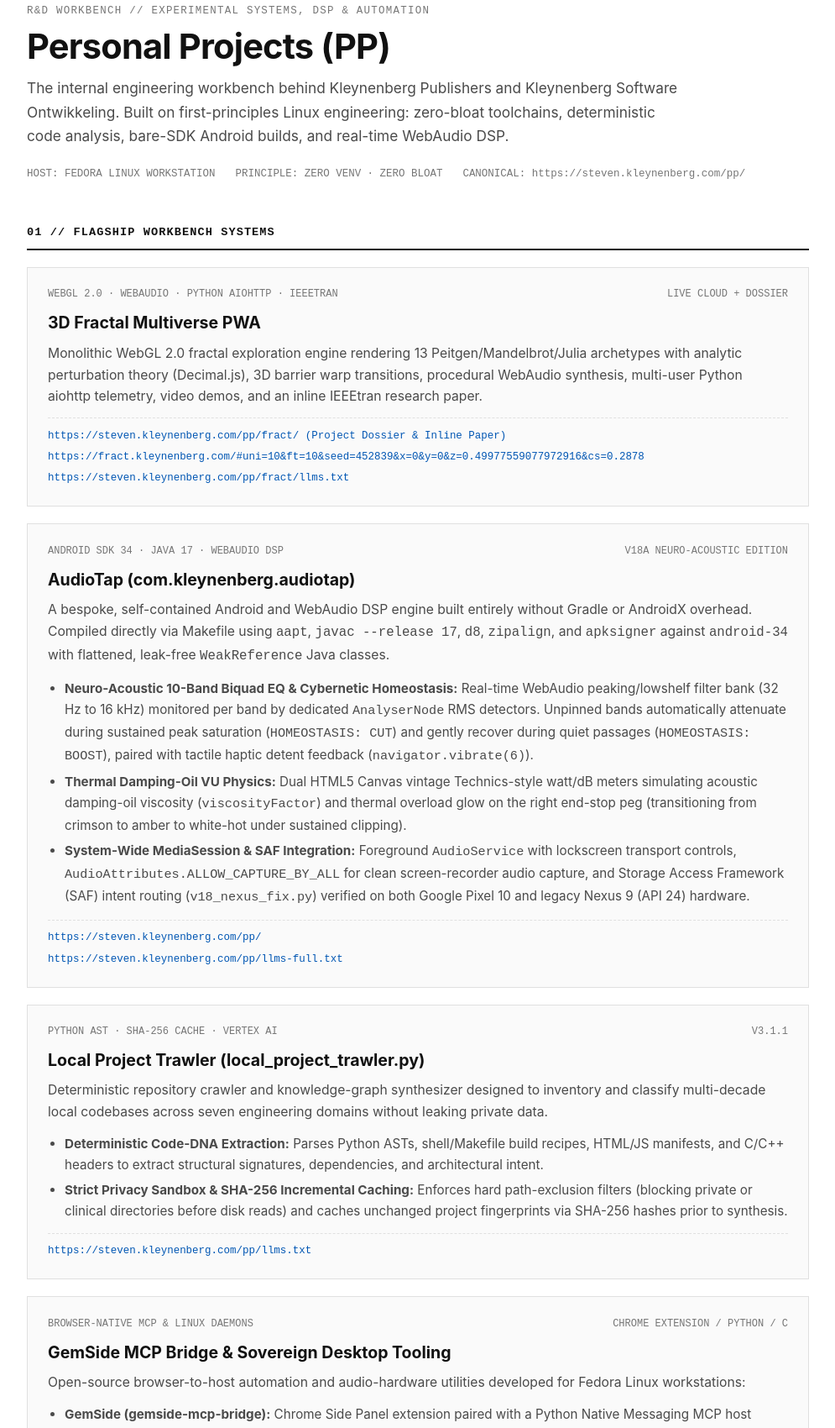
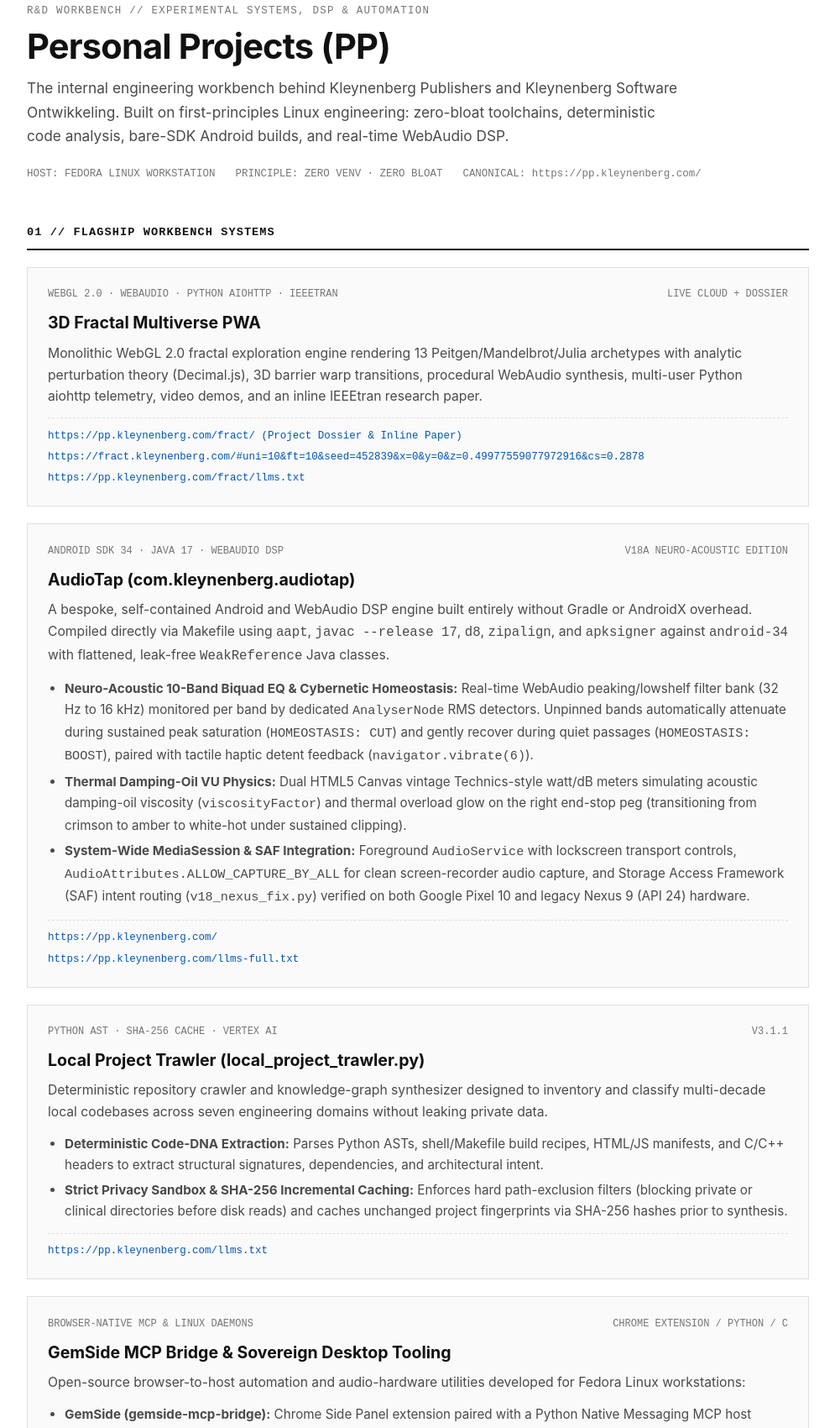
Before and after one commit to kleynenberg/pp, a plain HTML site: page index.html in a window 1280 px wide. Shown: the part 133-1833 px from the top of the page at 84% size, without its empty margins (142-1137 px from the left). Drawn offline with Linux system fonts and the light colour scheme; a web font is replaced by a local one.

Commit message:
Standardize subdomain navigation and canonical URLs for pp.kleynenberg.com

```diff
--- a/index.html
+++ b/index.html
@@ -10,9 +10,9 @@
     <meta name="viewport" content="width=device-width, initial-scale=1.0">
     <title>Personal Projects (PP) — R&amp;D Workbench | Steven Kleynenberg</title>
     <meta name="description" content="Personal Projects (PP) R&D Workbench of Steven Kleynenberg: deterministic AST/DNA project trawler pipelines, AudioTap v18a Neuro-Acoustic WebAudio DSP & Java 17 Android engine, and automated publishing toolchains.">
-    <link rel="canonical" href="https://steven.kleynenberg.com/pp/">
-    <link rel="alternate" type="text/plain" title="PP LLM Summary" href="https://steven.kleynenberg.com/pp/llms.txt">
-    <link rel="alternate" type="text/plain" title="PP LLM Full Corpus" href="https://steven.kleynenberg.com/pp/llms-full.txt">
+    <link rel="canonical" href="https://pp.kleynenberg.com/">
+    <link rel="alternate" type="text/plain" title="PP LLM Summary" href="https://pp.kleynenberg.com/llms.txt">
+    <link rel="alternate" type="text/plain" title="PP LLM Full Corpus" href="https://pp.kleynenberg.com/llms-full.txt">
     <link rel="preconnect" href="https://fonts.googleapis.com">
     <link rel="preconnect" href="https://fonts.gstatic.com" crossorigin>
     <link href="https://fonts.googleapis.com/css2?family=Atkinson+Hyperlegible+Mono:wght@400;700&family=Atkinson+Hyperlegible+Next:ital,wght@0,400;0,700;1,400&display=swap" rel="stylesheet">
@@ -20,9 +20,9 @@
     {
       "@context": "https://schema.org",
       "@type": "CollectionPage",
-      "@id": "https://steven.kleynenberg.com/pp/#collection",
+      "@id": "https://pp.kleynenberg.com/#collection",
       "name": "Personal Projects — Sovereign R&D & DSP Workbench",
-      "url": "https://steven.kleynenberg.com/pp/",
+      "url": "https://pp.kleynenberg.com/",
       "author": {
         "@type": "Person",
         "name": "Steven Kleynenberg",
@@ -190,8 +190,13 @@
 </head>
 <body>
     <nav class="top-bar" aria-label="Primary portal navigation">
-        <div class="nav-group">
-            <a href="../index.html">steven.kleynenberg.com</a> <a href="../papers/index.html">/papers/</a> <a href="../kso/index.html">/kso/</a> <a href="../pp/index.html" class="active">/pp/</a> <a href="../kp/index.html">/kp/</a> <a href="../tkp/index.html">/tkp/</a>
+                <div class="nav-group">
+            <a href="https://steven.kleynenberg.com/">steven.kleynenberg.com</a>
+            <a href="https://steven.kleynenberg.com/papers/">/papers/</a>
+            <a href="https://kso.kleynenberg.com/">/kso/</a>
+            <a href="https://pp.kleynenberg.com/" class="active">/pp/</a>
+            <a href="https://kp.kleynenberg.com/">/kp/</a>
+            <a href="https://tkp.kleynenberg.com/">/tkp/</a>
         </div>
         <div class="nav-group">
             <a href="./llms.txt">llms.txt</a>
@@ -207,7 +212,7 @@
         <div class="meta-strip">
             <span>HOST: FEDORA LINUX WORKSTATION</span>
             <span>PRINCIPLE: ZERO VENV &middot; ZERO BLOAT</span>
-            <span>CANONICAL: https://steven.kleynenberg.com/pp/</span>
+            <span>CANONICAL: https://pp.kleynenberg.com/</span>
         </div>
     </header>
 
@@ -222,9 +227,9 @@
                 <h3>3D Fractal Multiverse PWA</h3>
                 <p>Monolithic WebGL 2.0 fractal exploration engine rendering 13 Peitgen/Mandelbrot/Julia archetypes with analytic perturbation theory (Decimal.js), 3D barrier warp transitions, procedural WebAudio synthesis, multi-user Python aiohttp telemetry, video demos, and an inline IEEEtran research paper.</p>
                 <div class="url-list">
-                    <a href="https://steven.kleynenberg.com/pp/fract/">https://steven.kleynenberg.com/pp/fract/ (Project Dossier &amp; Inline Paper)</a>
+                    <a href="https://pp.kleynenberg.com/fract/">https://pp.kleynenberg.com/fract/ (Project Dossier &amp; Inline Paper)</a>
                     <a href="https://fract.kleynenberg.com/#uni=10&amp;ft=10&amp;seed=452839&amp;x=0&amp;y=0&amp;z=0.49977559077972916&amp;cs=0.2878" target="_blank" rel="noopener noreferrer">https://fract.kleynenberg.com/#uni=10&amp;ft=10&amp;seed=452839&amp;x=0&amp;y=0&amp;z=0.49977559077972916&amp;cs=0.2878</a>
-                    <a href="https://steven.kleynenberg.com/pp/fract/llms.txt">https://steven.kleynenberg.com/pp/fract/llms.txt</a>
+                    <a href="https://pp.kleynenberg.com/fract/llms.txt">https://pp.kleynenberg.com/fract/llms.txt</a>
                 </div>
             </article>
 
@@ -241,8 +246,8 @@
                     <li><strong>System-Wide MediaSession &amp; SAF Integration:</strong> Foreground <code>AudioService</code> with lockscreen transport controls, <code>AudioAttributes.ALLOW_CAPTURE_BY_ALL</code> for clean screen-recorder audio capture, and Storage Access Framework (SAF) intent routing (<code>v18_nexus_fix.py</code>) verified on both Google Pixel 10 and legacy Nexus 9 (API 24) hardware.</li>
                 </ul>
                 <div class="url-list">
-                    <a href="https://steven.kleynenberg.com/pp/">https://steven.kleynenberg.com/pp/</a>
-                    <a href="https://steven.kleynenberg.com/pp/llms-full.txt">https://steven.kleynenberg.com/pp/llms-full.txt</a>
+                    <a href="https://pp.kleynenberg.com/">https://pp.kleynenberg.com/</a>
+                    <a href="https://pp.kleynenberg.com/llms-full.txt">https://pp.kleynenberg.com/llms-full.txt</a>
                 </div>
             </article>
 
@@ -258,7 +263,7 @@
                     <li><strong>Strict Privacy Sandbox &amp; SHA-256 Incremental Caching:</strong> Enforces hard path-exclusion filters (blocking private or clinical directories before disk reads) and caches unchanged project fingerprints via SHA-256 hashes prior to synthesis.</li>
                 </ul>
                 <div class="url-list">
-                    <a href="https://steven.kleynenberg.com/pp/llms.txt">https://steven.kleynenberg.com/pp/llms.txt</a>
+                    <a href="https://pp.kleynenberg.com/llms.txt">https://pp.kleynenberg.com/llms.txt</a>
                 </div>
             </article>
 
```
